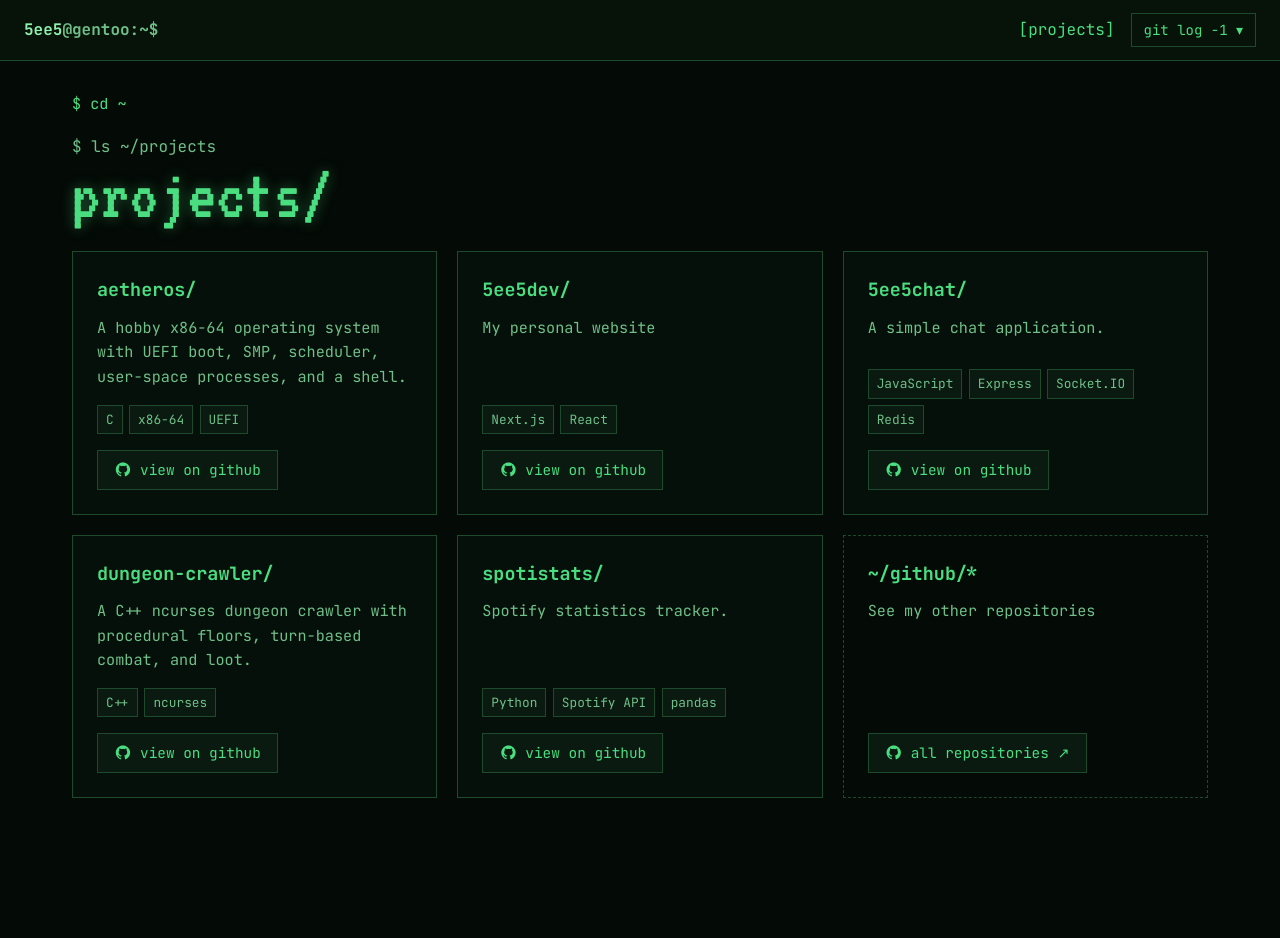
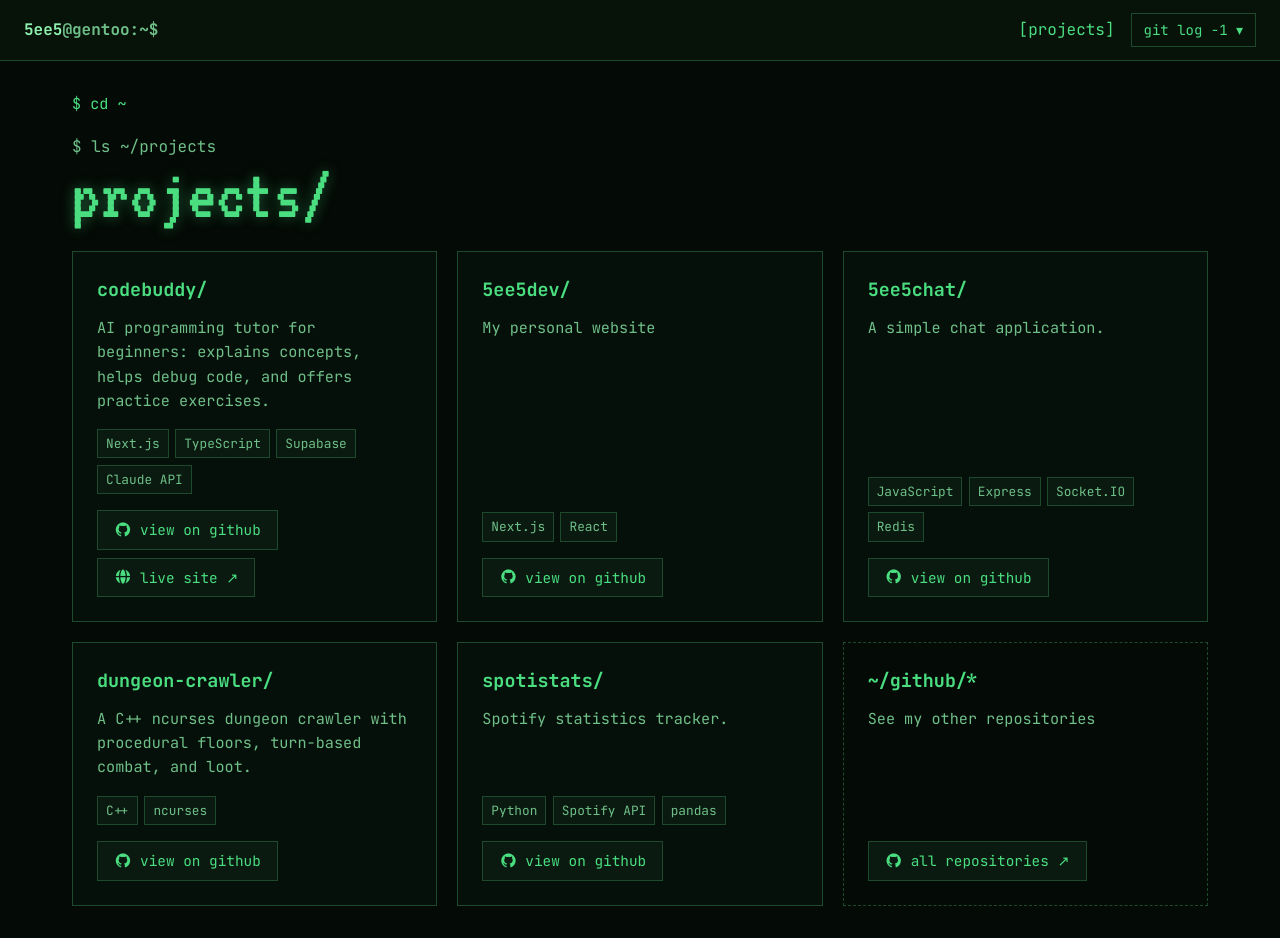
Before and after one commit to 5ee5/5ee5dev, a Next.js app: page /projects in a window 1280 px wide. Before the commit the page ends 830 px from the top, so only its background shows below. Built offline with nearby package versions, Linux system fonts and the light colour scheme; no server answers.

Commit message:
Replace AetherOS with CodeBuddy and add live site links
Projects can now set an optional url, shown as a "live site" button
next to the GitHub link on the card and the detail page.

```diff
--- a/src/app/projects/[slug]/page.tsx
+++ b/src/app/projects/[slug]/page.tsx
@@ -112,6 +112,7 @@ export default async function ProjectPage({ params }: { params: Params }) {
             </>
           )}
 
+          <div className="flex flex-wrap gap-2">
             {project.github && (
               <a
                 href={project.github}
@@ -122,6 +123,17 @@ export default async function ProjectPage({ params }: { params: Params }) {
                 <i className="fa-brands fa-github" /> view on github
               </a>
             )}
+            {project.url && (
+              <a
+                href={project.url}
+                target="_blank"
+                rel="noopener noreferrer"
+                className="btn-github"
+              >
+                <i className="fa-solid fa-globe" /> live site ↗
+              </a>
+            )}
+          </div>
         </section>
       </main>
     </>
--- a/src/components/ProjectCard.tsx
+++ b/src/components/ProjectCard.tsx
@@ -32,6 +32,7 @@ export default async function ProjectCard({ project }: { project: Project }) {
           )}
         </ul>
 
+        <div className="flex flex-wrap gap-2">
           {project.github && (
             <a
               href={project.github}
@@ -42,6 +43,17 @@ export default async function ProjectCard({ project }: { project: Project }) {
               <i className="fa-brands fa-github" /> view on github
             </a>
           )}
+          {project.url && (
+            <a
+              href={project.url}
+              target="_blank"
+              rel="noopener noreferrer"
+              className="btn-github"
+            >
+              <i className="fa-solid fa-globe" /> live site ↗
+            </a>
+          )}
+        </div>
       </div>
     </article>
   );
--- a/src/data/projects.ts
+++ b/src/data/projects.ts
@@ -4,23 +4,26 @@ export type Project = {
   description: string;
   tech: string[];
   github?: string;
+  /** Live site, shown as a second button next to the GitHub link. */
+  url?: string;
   /** 3-5 bullets for the detail page. Omit to hide the Highlights section. */
   highlights?: string[];
 };
 
 export const projects: Project[] = [
   {
-    slug: "aetheros",
-    title: "AetherOS",
+    slug: "codebuddy",
+    title: "CodeBuddy",
     description:
-      "A hobby x86-64 operating system with UEFI boot, SMP, scheduler, user-space processes, and a shell.",
-    tech: ["C", "x86-64", "UEFI"],
-    github: "https://github.com/5ee5/AetherOS",
+      "AI programming tutor for beginners: explains concepts, helps debug code, and offers practice exercises.",
+    tech: ["Next.js", "TypeScript", "Supabase", "Claude API"],
+    github: "https://github.com/5ee5/codebuddy",
+    url: "https://codebuddy.5ee5.dev",
     highlights: [
-      "Boots on x86-64 via UEFI",
-      "Symmetric multiprocessing (SMP) support",
-      "Scheduler with user-space processes",
-      "Interactive shell",
+      "Learn and Debug modes powered by Claude, adapted to the learner's level",
+      "Practice mode checks answers locally, without AI, and is open to everyone",
+      "Class-code sign-up, email confirmation and password reset via Resend",
+      "Self-hosted with PM2 behind a Cloudflare Tunnel",
     ],
   },
   {
```
Lines whose indentation alone changed are shown as unchanged.
